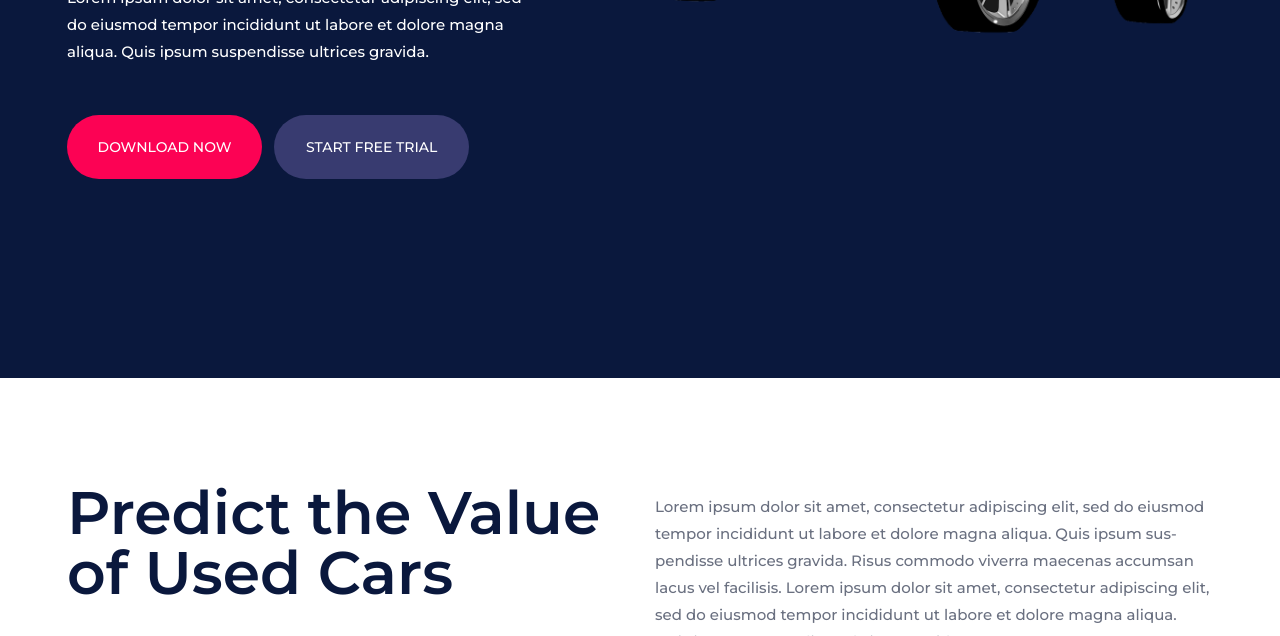
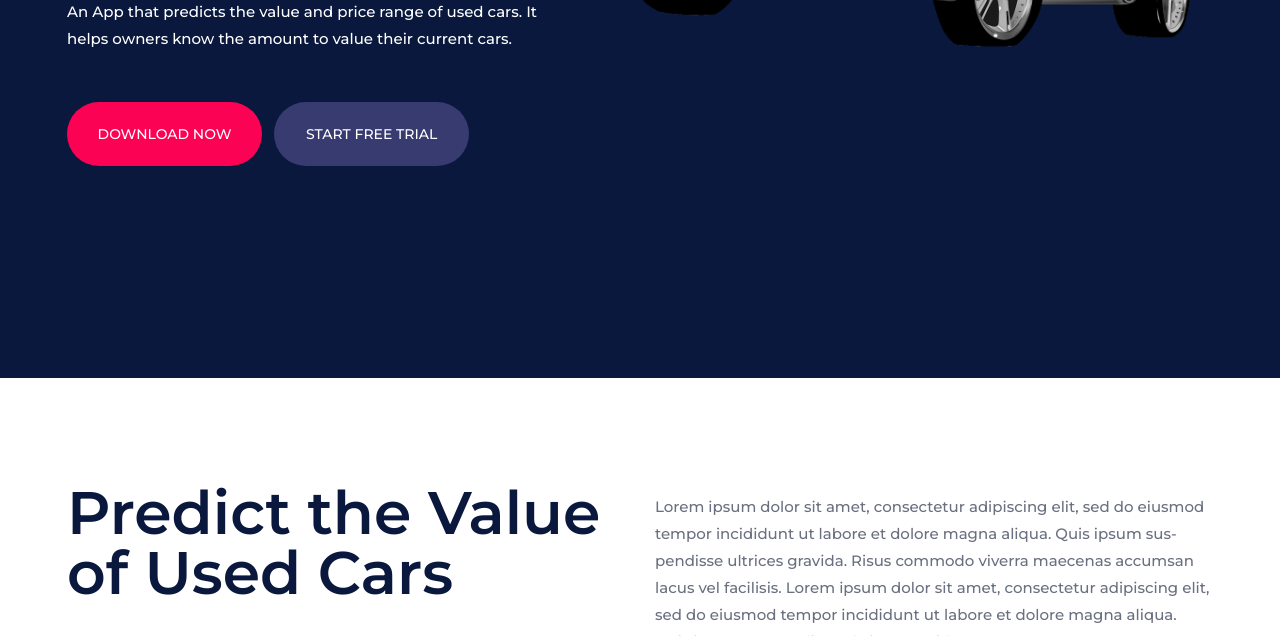
Before and after one commit to gyrationtechs/Carvaluate-demo, a plain HTML site: page index.html in a window 1280 px wide. Shown: the part 464-1100 px from the top of the page. Drawn offline with Linux system fonts and the light colour scheme.

Commit message:
Update index.html

```diff
--- a/index.html
+++ b/index.html
@@ -66,7 +66,7 @@
 						<div class="col-lg-6">
 							<div class="hs-text">
 								<h2><span>Valuate</span> your Cars</h2>
-								<p>Lorem ipsum dolor sit amet, consectetur adipiscing elit, sed do eiusmod tempor incididunt ut labore et dolore magna aliqua. Quis ipsum suspendisse ultrices gravida. </p>
+								<p>An App that predicts the value and price range of used cars. It helps owners know the amount to value their current cars.  </p>
 								<a href="#" class="site-btn">Download Now</a>
 								<a href="#" class="site-btn sb-c2">Start free trial</a>
 							</div>
```
